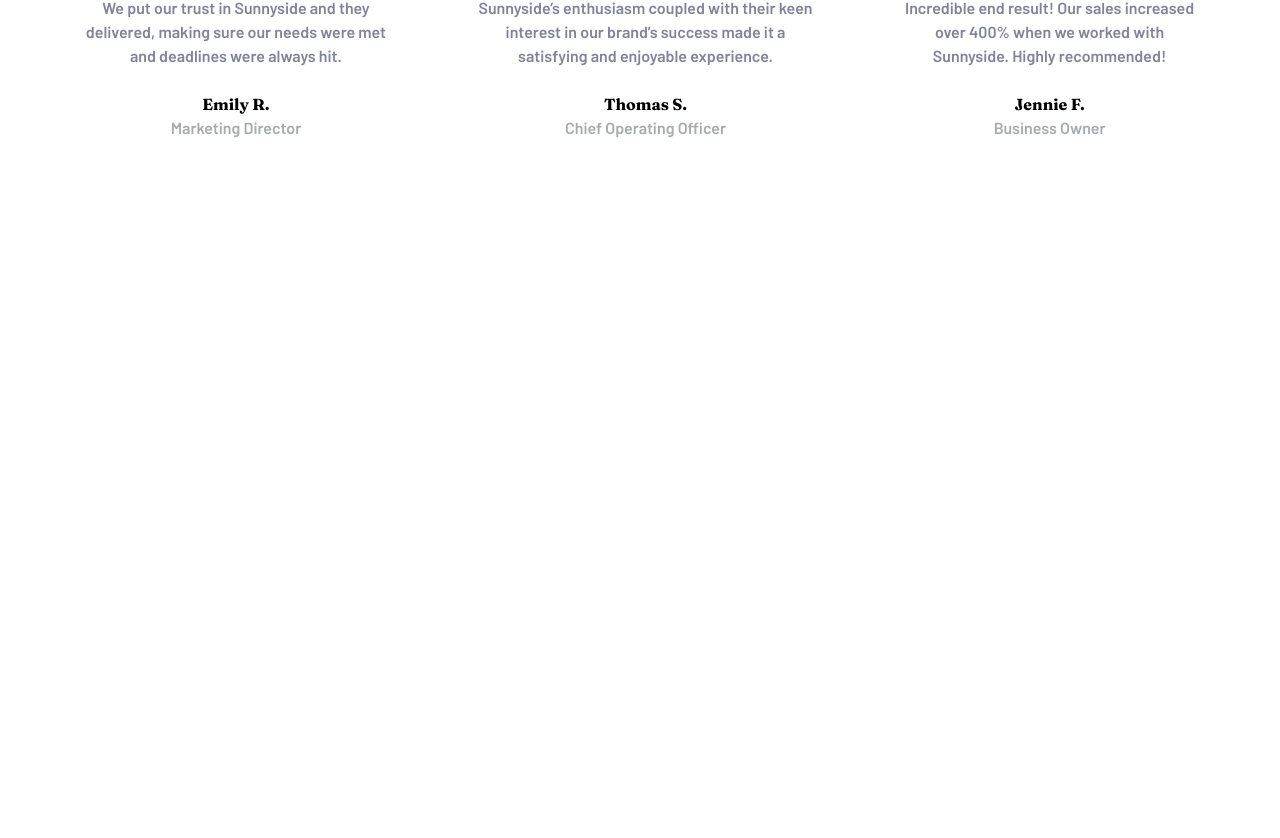
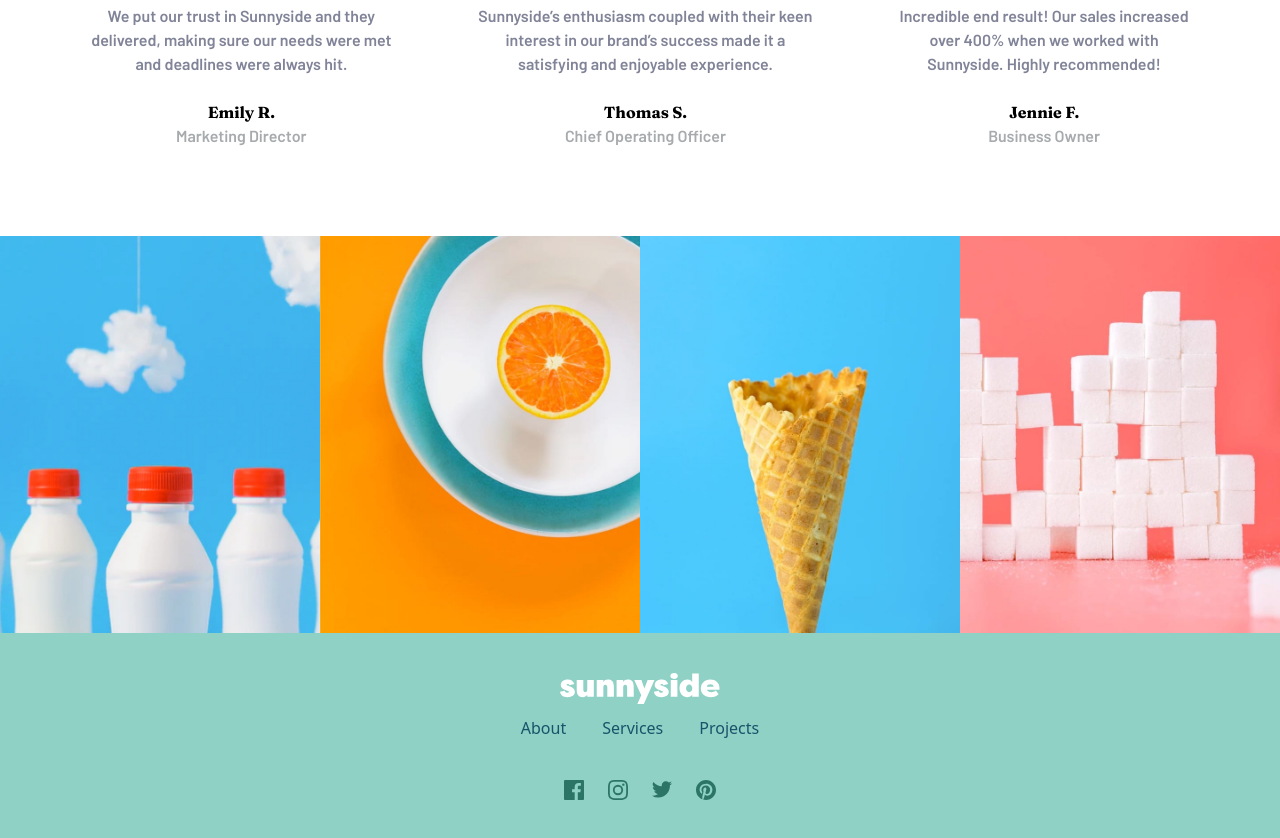
Before and after one commit to FrontEndMentor-devprojects/sunny-side-react, a React (Create React App) app: page / in a window 1280 px wide. Shown: the part 2979-3817 px from the top of the page. Before the commit the page ends 3199 px from the top, so only its background shows below. Built offline with nearby package versions, Linux system fonts and the light colour scheme.

Commit message:
finish first draft

```diff
--- a/src/App.js
+++ b/src/App.js
@@ -2,7 +2,9 @@
 import Header from "./Components/Header";
 import Hero1 from "./Components/Hero1";
 import Hero2 from "./Components/Hero2";
-import Testimonial from './Components/Testimonial'
+import Testimonial from './Components/Testimonial';
+import Gallery from './Components/Gallery';
+import Footer from './Components/Footer';
 import yellowEggSm from "./images/mobile/image-transform.jpg";
 import yellowEggMd from "./images/desktop/image-transform.jpg";
 import pinkGlassSm from "./images/mobile/image-stand-out.jpg";
@@ -11,9 +13,9 @@
 import cherryMd from "./images/desktop/image-graphic-design.jpg";
 import clementineSm from "./images/mobile/image-photography.jpg";
 import clementineMd from "./images/desktop/image-photography.jpg";
-import emily from './images/image-emily.jpg'
-import jennie from './images/image-jennie.jpg'
-import thomas from './images/image-thomas.jpg'
+import emily from './images/image-emily.jpg';
+import jennie from './images/image-jennie.jpg';
+import thomas from './images/image-thomas.jpg';
 
 
 
@@ -109,7 +111,7 @@
           />
         })}
         </section>
-        <section className="md:p-10">
+        <section className="md:p-12">
           <h2 className="font-fraunces pt-14 pb-10 text-grayish-blue tracking-widest text-lg uppercase">Client testimonials</h2>
           <div className="md:flex">
             {testimonials.map((test,i)=>{
@@ -125,7 +127,8 @@
 
           </div>
         </section>
-
+        <Gallery />
+        <Footer/>
     </div>
   );
 }
--- /dev/null
+++ b/src/Components/Footer.js
@@ -0,0 +1,26 @@
+import React from 'react'
+import logo from "../images/logo.svg"
+import insta from '../images/icon-instagram.svg';
+import facebook from '../images/icon-facebook.svg';
+import pinterest from '../images/icon-pinterest.svg';
+import twitter from '../images/icon-twitter.svg';
+
+
+export default function Footer() {
+    return (
+        <footer className="flex flex-col bg-footer-cyan text-dark-blue py-10">
+            <img className="fill-current stroke-current text-dark-blue w-40 mx-auto mb-3" src={logo} alt="" />
+            <nav className="flex justify-center space-x-4 md:space-x-9 mb-10">
+                <a href="/about">About</a>
+                <a href="/services">Services</a>
+                <a href="/projects">Projects</a>
+            </nav>
+            <nav className="flex justify-center items-center space-x-6">
+                <a href="/facebook"><img src={facebook} alt="" /></a>
+                <a href="/instagram"><img src={insta} alt="" /></a>
+                <a href="/twitter"><img src={twitter} alt="" /></a>
+                <a href="/pinterest"><img src={pinterest} alt="" /></a>
+            </nav>
+        </footer>
+    )
+}
--- /dev/null
+++ b/src/Components/Gallery.js
@@ -0,0 +1,32 @@
+import React from 'react'
+import milkBottlesSm from '../images/mobile/image-gallery-milkbottles.jpg'
+import milkBottlesMd from '../images/desktop/image-gallery-milkbottles.jpg'
+import orangeSliceSm from '../images/mobile/image-gallery-orange.jpg'
+import orangeSliceMd from '../images/desktop/image-gallery-orange.jpg'
+import coneSm from '../images/mobile/image-gallery-cone.jpg'
+import coneMd from '../images/desktop/image-gallery-cone.jpg'
+import sugarCubesSm from '../images/mobile/image-gallery-sugar-cubes.jpg'
+import sugarCubesMd from '../images/desktop/image-gallery-sugar-cubes.jpg'
+
+export default function Gallery() {
+    return (
+        <section className="flex flex-wrap">
+            <picture className="w-1/2 md:w-1/4">
+                <source media="(min-width:465px)" srcSet={milkBottlesMd} />
+                <img src={milkBottlesSm} alt="" />
+            </picture>
+            <picture className="w-1/2 md:w-1/4">
+                <source media="(min-width:465px)" srcSet={orangeSliceMd} />
+                <img src={orangeSliceSm} alt="" />
+            </picture>
+            <picture className="w-1/2 md:w-1/4">
+                <source media="(min-width:465px)" srcSet={coneMd} />
+                <img src={coneSm} alt="" />
+            </picture>
+            <picture className="w-1/2 md:w-1/4">
+                <source media="(min-width:465px)" srcSet={sugarCubesMd} />
+                <img src={sugarCubesSm} alt="" />
+            </picture>
+        </section>
+    )
+}
--- a/src/Components/Testimonial.js
+++ b/src/Components/Testimonial.js
@@ -1,5 +1,4 @@
 import React from 'react'
-import emily from '../images/image-emily.jpg'
 
 
 export default function Testimonial({avatar, text, name, job}) {
--- a/tailwind.config.js
+++ b/tailwind.config.js
@@ -11,7 +11,8 @@
         "dark-sat-cyan": "hsl(167, 40%, 24%)",
         "dark-blue": "hsl(198, 62%, 26%)",
         "grayish-blue": "hsl(210, 4%, 67%)",
-        "dark-grayish-blue": "hsl(232, 10%, 55%)"
+        "dark-grayish-blue": "hsl(232, 10%, 55%)",
+        "footer-cyan":"hsl(168,42%,69%)"
       },
       backgroundImage: (theme) => ({
         "orange-header-sm": "url('./images/mobile/image-header.jpg')",
```
Also changed, not shown: src/images/desktop/image-gallery-sugar-cubes.jpg (renamed from src/images/desktop/image-gallery-sugarcubes.jpg).
